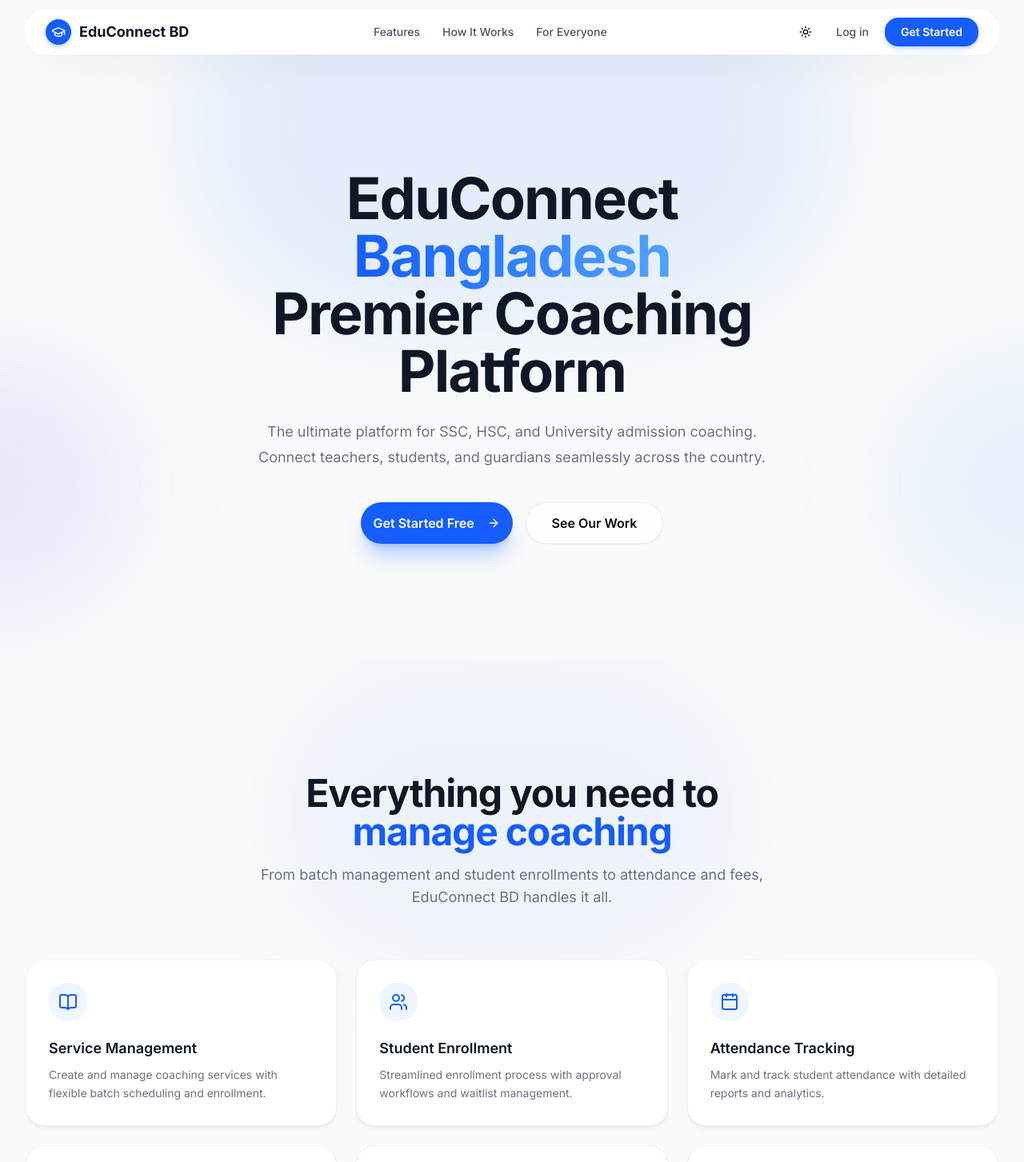
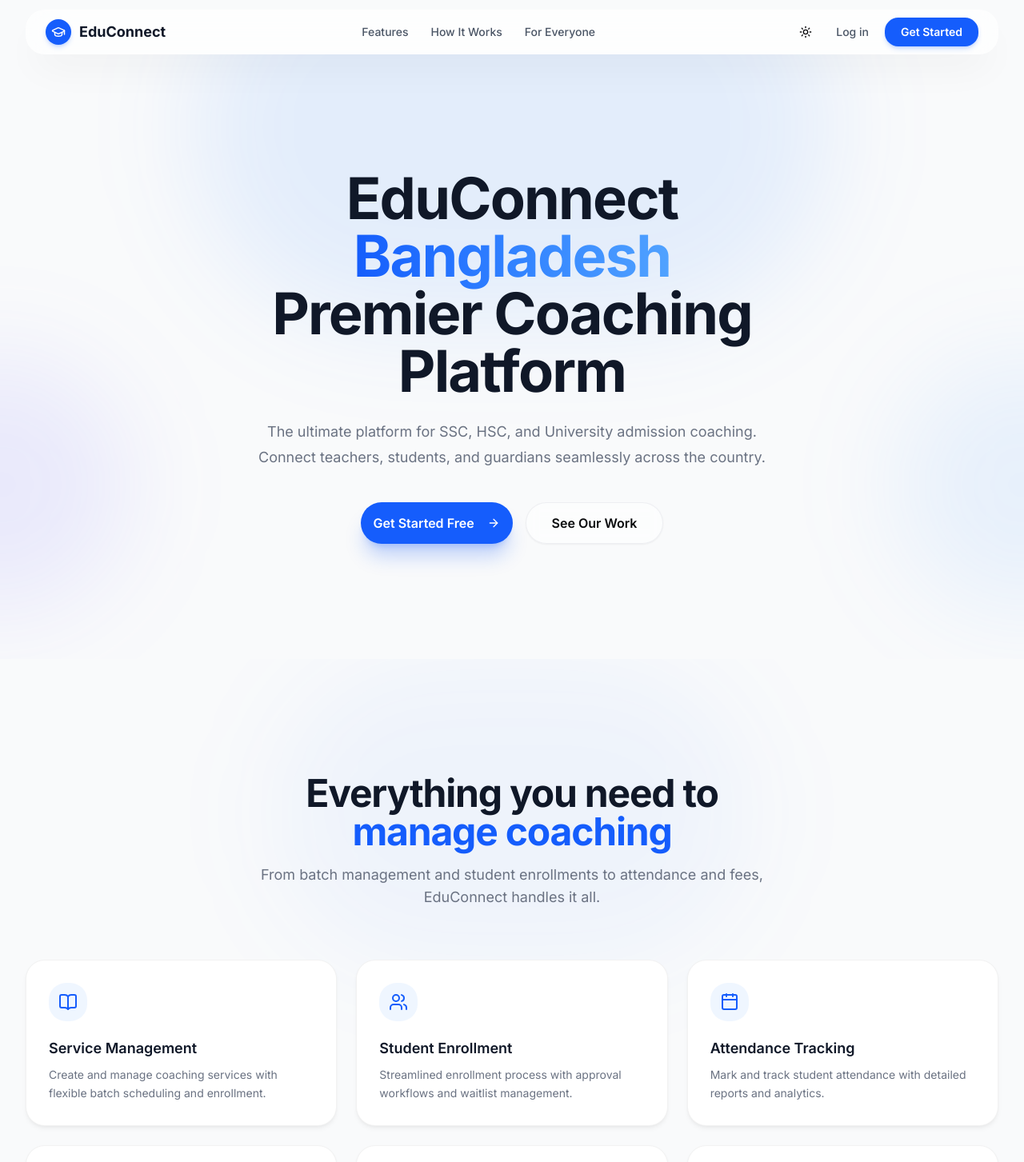
Before and after one commit to robiulalamdev/educonnect-cms-frontend, a Next.js app: page / in a window 1280 px wide. Shown: the top 1453 px of the page at 80% size. Built offline with nearby package versions, Linux system fonts and the light colour scheme; no server answers.

Commit message:
refactor: Rebrand all 'Coaching Management System' and 'EduConnect BD' to 'EduConnect'

```diff
--- a/app/(auth)/register/page.tsx
+++ b/app/(auth)/register/page.tsx
@@ -7,7 +7,7 @@ import { RegisterForm } from "./register-form";
 
 export const metadata: Metadata = {
   title: "Create Account",
-  description: "Create your Coaching Management System account",
+  description: "Create your EduConnect account",
 };
 
 export default function RegisterPage() {
--- a/app/[slug]/enroll/page.tsx
+++ b/app/[slug]/enroll/page.tsx
@@ -3,7 +3,7 @@ import { Footer } from "@/components/layout/footer";
 import { EnrollContent } from "./enroll-content";
 
 export const metadata = {
-  title: "Enroll in Batch | EduConnect BD",
+  title: "Enroll in Batch | EduConnect",
   description: "Secure your spot and process payment manually for the batch.",
 };
 
--- a/app/[slug]/profile-public.tsx
+++ b/app/[slug]/profile-public.tsx
@@ -7,6 +7,7 @@ import { BookOpen, CheckCircle, Award, Calendar, MapPin, Mail, Phone, User, Glob
 import Link from "next/link";
 import { getCloudinaryUrl } from "@/lib/utils";
 import { getSubscriptionPackages } from "@/lib/actions/modules";
+import { Header } from "@/components/layout/header";
 
 interface ProfilePublicProps { user: any; posts?: any[]; }
 
@@ -38,37 +39,8 @@ export function ProfilePublic({ user, posts = [] }: ProfilePublicProps) {
 
   return (
     <div className="min-h-screen bg-[#F4F5F7] dark:bg-[#0D0D12]">
-      {/* Navbar */}
-      <nav className="sticky top-0 z-50 bg-white dark:bg-[#16161D] border-b border-gray-200/80 dark:border-gray-800/80">
-        <div className="max-w-[1280px] mx-auto px-4 h-14 flex items-center justify-between">
-          <Link href="/feed" className="flex items-center gap-2.5">
-            <div className="flex size-8 items-center justify-center rounded-xl bg-[#0066FF] text-white"><svg xmlns="http://www.w3.org/2000/svg" viewBox="0 0 24 24" fill="white" className="size-4"><path d="M12 3L1 9l4 2.18v6L12 21l7-3.82v-6l2-1.09V17h2V9L12 3z"/></svg></div>
-            <span className="text-[17px] font-bold text-gray-900 dark:text-white tracking-tight">EduConnect</span>
-          </Link>
-          <nav className="hidden md:flex items-center gap-1">
-            {[
-              { label: "Home", href: "/" },
-              { label: "Courses", href: "/feed" },
-              { label: "Schools", href: "/discover" },
-              { label: "About", href: "/#features" },
-            ].map((tab, i) => (
-              <Link key={tab.label} href={tab.href} className={`px-4 py-2 rounded-lg text-[14px] font-medium transition-all ${i === 0 ? "text-[#0066FF] bg-[#0066FF]/8" : "text-gray-500 hover:text-gray-900 dark:text-gray-400 dark:hover:text-white hover:bg-gray-100 dark:hover:bg-gray-800"}`}>{tab.label}</Link>
-            ))}
-          </nav>
-          <div className="flex items-center gap-2">
-            <div className="relative hidden sm:block">
-              <Search className="absolute left-3 top-1/2 -translate-y-1/2 size-4 text-gray-400" />
-              <div className="pl-10 pr-8 h-9 w-56 rounded-full bg-gray-100 dark:bg-gray-800/80 flex items-center text-[13px] text-gray-400">Search...</div>
-              <span className="absolute right-3 top-1/2 -translate-y-1/2 text-[11px] text-gray-400 bg-gray-200 dark:bg-gray-700 px-1.5 py-0.5 rounded">⌘K</span>
-            </div>
-            <button className="size-9 rounded-full hover:bg-gray-100 dark:hover:bg-gray-800 flex items-center justify-center transition-colors text-[15px]">🌙</button>
-            <button className="relative size-9 rounded-full hover:bg-gray-100 dark:hover:bg-gray-800 flex items-center justify-center transition-colors">
-              <Bell className="size-[18px] text-gray-500 dark:text-gray-400" />
-            </button>
-            <Link href="/login"><Button variant="outline" size="sm" className="rounded-full px-5 h-9 text-[13px] font-semibold border-[#0066FF] text-[#0066FF] hover:bg-[#0066FF] hover:text-white">Login</Button></Link>
-          </div>
-        </div>
-      </nav>
+      {/* Shared Header - uses auth state to show user avatar or login button */}
+      <Header />
 
       {/* Profile Hero */}
       <div className="bg-white dark:bg-[#16161D] border-b border-gray-200/80 dark:border-gray-800/80">
--- a/app/admin/login/page.tsx
+++ b/app/admin/login/page.tsx
@@ -7,7 +7,7 @@ import { AdminLoginForm } from "./admin-login-form";
 
 export const metadata: Metadata = {
   title: "Admin Login",
-  description: "Admin panel login for Coaching Management System",
+  description: "Admin panel login for EduConnect",
 };
 
 export default function AdminLoginPage() {
--- a/app/discover/page.tsx
+++ b/app/discover/page.tsx
@@ -3,7 +3,7 @@ import { Header } from "@/components/layout/header";
 import { Footer } from "@/components/layout/footer";
 
 export const metadata = {
-  title: "Discover | EduConnect BD",
+  title: "Discover | EduConnect",
   description: "Find the best coaching services or connect with seeking students in Bangladesh.",
 };
 
--- a/app/page.tsx
+++ b/app/page.tsx
@@ -188,7 +188,7 @@ export default function HomePage() {
               </h2>
               <p className="mt-4 text-lg text-gray-500 dark:text-gray-400">
                 From batch management and student enrollments to attendance and fees,
-                EduConnect BD handles it all.
+                EduConnect handles it all.
               </p>
             </div>
 
@@ -325,7 +325,7 @@ export default function HomePage() {
                   coaching center?
                 </h2>
                 <p className="mt-4 text-lg text-blue-100 max-w-lg mx-auto">
-                  Join thousands of teachers and students across Bangladesh already using EduConnect BD.
+                  Join thousands of teachers and students across Bangladesh already using EduConnect.
                 </p>
                 <div className="mt-8">
                   <Link href={ROUTES.REGISTER}>
--- a/components/layout/footer.tsx
+++ b/components/layout/footer.tsx
@@ -15,7 +15,7 @@ export function Footer() {
               <div className="flex size-8 items-center justify-center rounded-xl bg-blue-600 text-white shadow-md shadow-blue-600/20">
                 <GraduationCap className="size-4.5" />
               </div>
-              <span className="text-gray-900 dark:text-white">EduConnect BD</span>
+              <span className="text-gray-900 dark:text-white">EduConnect</span>
             </Link>
             <p className="text-sm text-gray-500 dark:text-gray-400 max-w-xs leading-relaxed">
               The premier coaching management platform for Bangladesh.
--- a/components/layout/header.tsx
+++ b/components/layout/header.tsx
@@ -32,7 +32,7 @@ export function Header() {
             <div className="flex size-8 items-center justify-center rounded-xl bg-blue-600 text-white shadow-md shadow-blue-600/20">
               <GraduationCap className="size-4.5" />
             </div>
-            <span className="text-gray-900 dark:text-white">EduConnect BD</span>
+            <span className="text-gray-900 dark:text-white">EduConnect</span>
           </Link>
 
           <nav className="hidden md:flex items-center gap-7">
--- a/lib/constants.ts
+++ b/lib/constants.ts
@@ -120,7 +120,7 @@ export const ADMIN_ROLES = {
  * Site metadata — used in layout.tsx and SEO components.
  */
 export const SITE = {
-  NAME: "Coaching Management System",
+  NAME: "EduConnect",
   DESCRIPTION:
     "A comprehensive platform for coaching and education management. Connect teachers, students, and guardians seamlessly.",
   URL: process.env.FRONTEND_URL ?? "http://localhost:3000",
```
Also changed, not shown: public/manifest.json, 1 other file (tests, documents, lock files or other folders).
